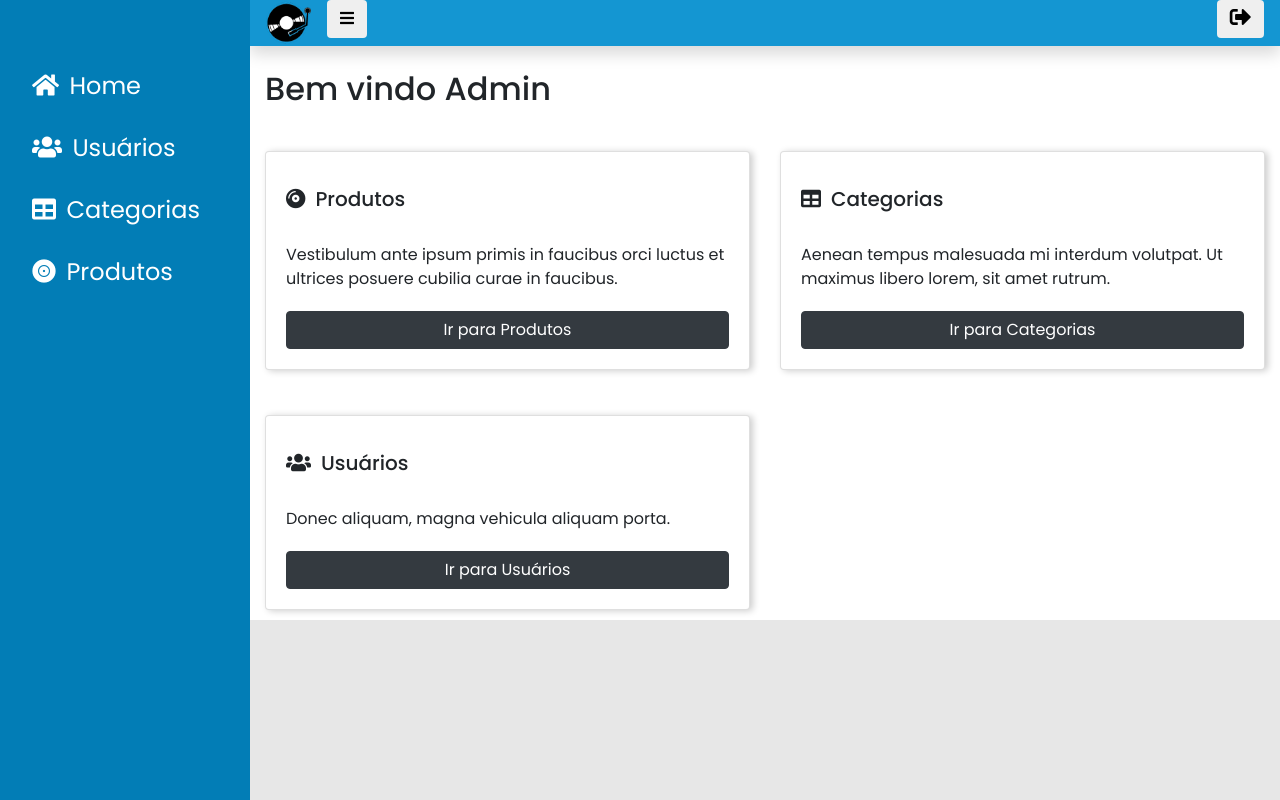
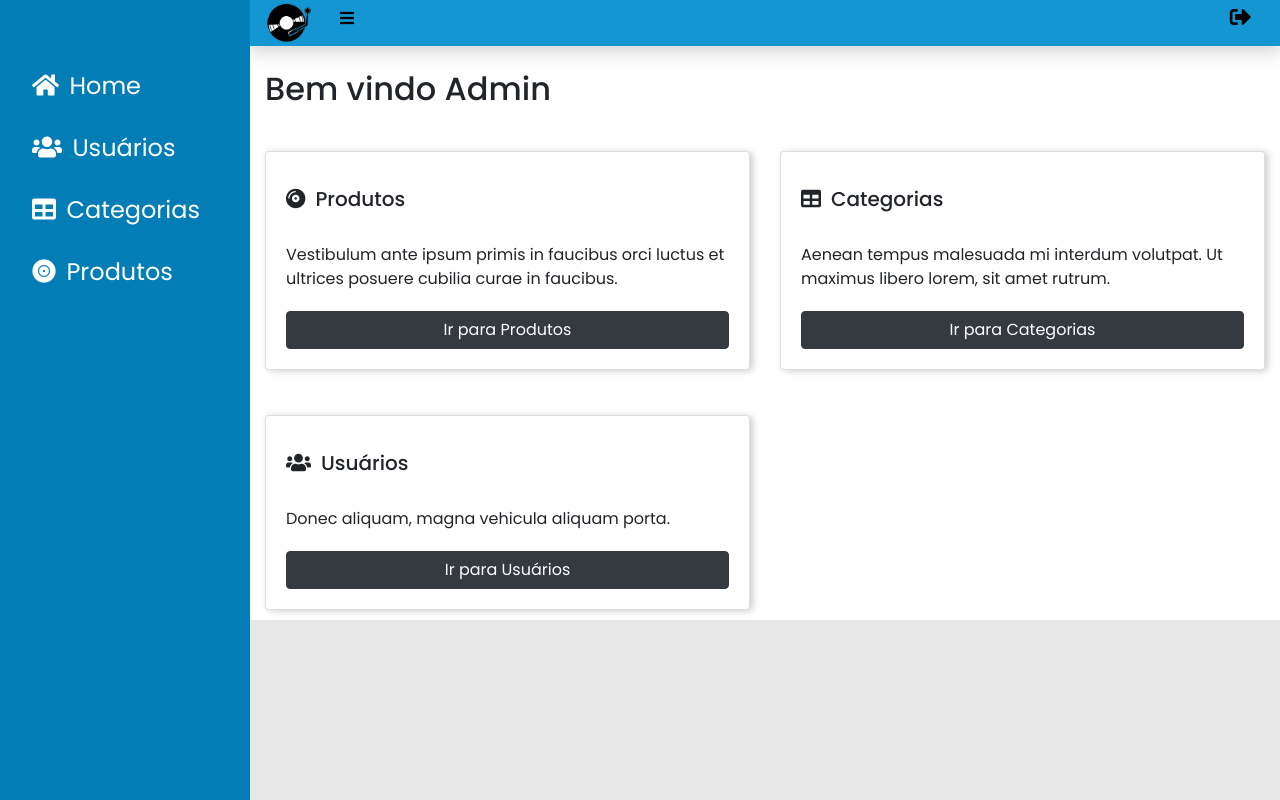
Before and after one commit to ViniciusCorbelli/vinil-man-shop, a PHP site: page /admin in a window 1280 px wide. Run offline with PHP 8.4, Linux system fonts and the light colour scheme; some libraries are stand-ins or nearby versions.

Commit message:
Correção no botão

```diff
--- a/app/views/partials/nav.admin.php
+++ b/app/views/partials/nav.admin.php
@@ -2,10 +2,10 @@
     <a class="navbrand ml-3" href="/">
         <img src="/public/img/logo.png" alt="logo">
     </a>
-    <button class="btn mb-2 mr-auto ml-3" type="button" onclick="toggleButton()">
+    <button class="btn mb-2 mr-auto ml-3 button-admin" type="button" onclick="toggleButton()">
         <i class="fas fa-bars"></i>
     </button>
-    <button id="sign-out" class="btn mb-2 ml-auto mr-3">
+    <button id="sign-out" class="btn mb-2 ml-auto mr-3 button-admin">
         <i class="fas fa-sign-out-alt fa-lg"></i>
     </button>
 </nav>
--- a/public/css/styles.css
+++ b/public/css/styles.css
@@ -202,6 +202,10 @@ td {
     }
 }
 
+.button-admin {
+    background-color: #1496d2;
+}
+
 .closeBtn {
     color: var(--white-color);
     display: none !important;
```
